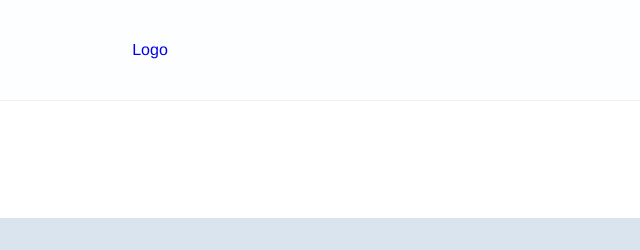
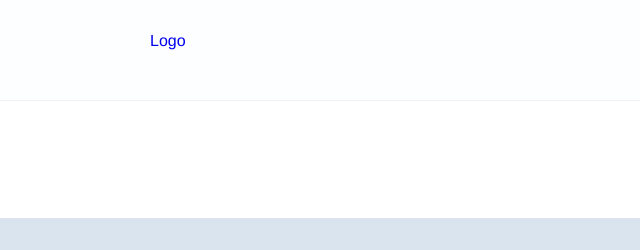
Before and after one commit to alexandre-solymos/dashbd-admin, a plain HTML site: page index.html in a window 1280 px wide. Shown: the top 250 px of the page, 640-1280 px from the left. Drawn offline with nearby package versions, Linux system fonts and the light colour scheme.

Commit message:
Modification de la position du logo

```diff
--- a/index.html
+++ b/index.html
@@ -18,6 +18,11 @@
 </div>
 
 <header id="main-header">
+
+  <div id="header_logo">
+    <a href="#">Logo</a>
+  </div>
+
   <nav id="sidenav">
     <div id="account-actions">
         <a href="#" data-title="Home"><svg width="24" height="24" viewBox="0 0 24 24" fill="none" xmlns="http://www.w3.org/2000/svg">
@@ -31,6 +36,7 @@
           <path d="M13 4.00894C13.0002 3.45665 12.5527 3.00876 12.0004 3.00854C11.4481 3.00833 11.0002 3.45587 11 4.00815L10.9968 12.0116C10.9966 12.5639 11.4442 13.0118 11.9965 13.012C12.5487 13.0122 12.9966 12.5647 12.9968 12.0124L13 4.00894Z" fill="currentColor"/>
           <path d="M4 12.9917C4 10.7826 4.89541 8.7826 6.34308 7.33488L7.7573 8.7491C6.67155 9.83488 6 11.3349 6 12.9917C6 16.3054 8.68629 18.9917 12 18.9917C15.3137 18.9917 18 16.3054 18 12.9917C18 11.3348 17.3284 9.83482 16.2426 8.74903L17.6568 7.33481C19.1046 8.78253 20 10.7825 20 12.9917C20 17.41 16.4183 20.9917 12 20.9917C7.58172 20.9917 4 17.41 4 12.9917Z" fill="currentColor"/>
         </svg></a>
+
     </div>
 
 
@@ -110,9 +116,7 @@
       <p>By Alexandre solymos</p>
     </div>
   </nav>
-  <div id="header_logo">
-    <a href="#">Logo</a>
-  </div>
+
 </header>
 
 
--- a/style.css
+++ b/style.css
@@ -35,14 +35,11 @@ a {text-decoration: none;}
 	z-index:1;
 }
 #header_logo {
-	display: flex;
-	justify-content: center;
-	height: 100px;
+	position: absolute;
+    left: 50%;
+    top: 2em;
 }
-#header_logo a {
-	align-items: center;
-	display: flex;
-}
+
 #sidenav {
 	position:fixed;
 	width:300px;
```
